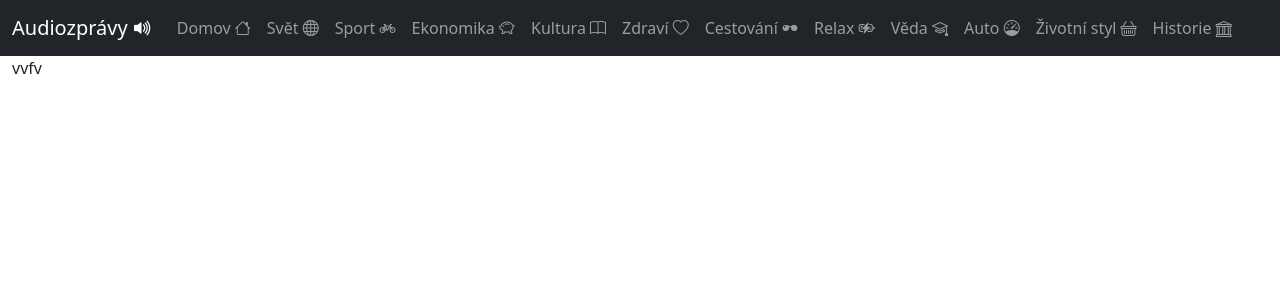
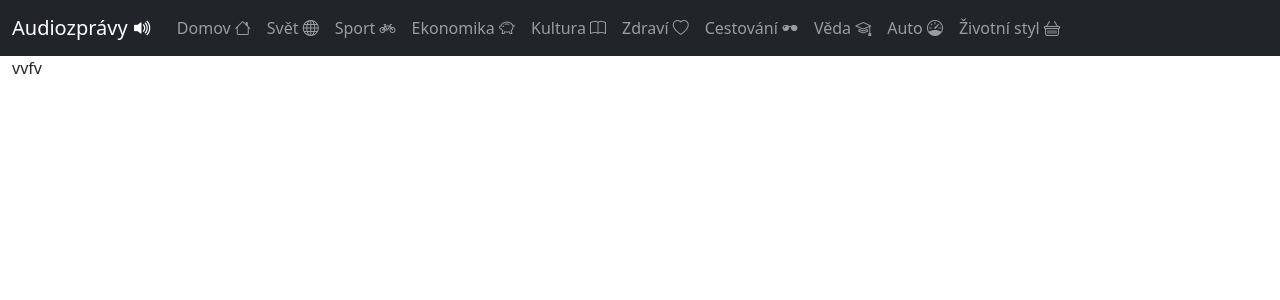
Before and after one commit to KubaBury/01DAS, a Flask app: template UI/templates/base.html in a window 1280 px wide. Shown: the top 300 px of the page. Run offline with Flask 2, Linux system fonts and the light colour scheme; the template is opened without the code that fills it, so the values that code supplies are empty; some libraries are stand-ins or nearby versions.

Commit message:
categories changed

```diff
--- a/UI/templates/base.html
+++ b/UI/templates/base.html
@@ -54,20 +54,18 @@
                     <a class="nav-link" href="/cestovani">Cestování <i class="bi bi-sunglasses"></i></a>
                 </li>
                 <li class="nav-item">
-                    <a class="nav-link" href="/relax">Relax <i class="bi bi-battery-charging"></i></a>
+                    <a {% if page== 'Věda' %} class="nav-item nav-link active" {% else %} class="nav-link" {% endif %}
+                    href="{{url_for('category', kategorie='Věda')}}">Věda <i
+                        class="bi bi-mortarboard"></i></a>
                 </li>
                 <li class="nav-item">
-                    <a class="nav-link" href="{{url_for('category', kategorie='Věda')}}">Věda <i
-                            class="bi bi-mortarboard"></i></a>
+                    <a {% if page== 'Auto' %} class="nav-item nav-link active" {% else %} class="nav-link" {% endif %}
+                    href="{{url_for('category', kategorie='Auto')}}" >Auto <i class="bi bi-speedometer"></i></a>
                 </li>
                 <li class="nav-item">
-                    <a class="nav-link" href="auto">Auto <i class="bi bi-speedometer"></i></a>
-                </li>
-                <li class="nav-item">
-                    <a class="nav-link" href="lifestyle">Životní styl <i class="bi bi-basket"></i></a>
-                </li>
-                <li class="nav-item">
-                    <a class="nav-link" href="historie">Historie <i class="bi bi-bank"></i></a>
+                    <a {% if page== 'Životní styl' %} class="nav-item nav-link active" {% else %} class="nav-link" {%
+                    endif %} href="{{url_for('category', kategorie='Životní styl')}}" >Životní styl <i
+                        class="bi bi-basket"></i></a>
                 </li>
             </ul>
         </div>
@@ -90,6 +88,8 @@
       $("#{{request.endpoint}}").parent().addClass("active"); })
 
 
+
+
 </script>
 </body>
 
```
